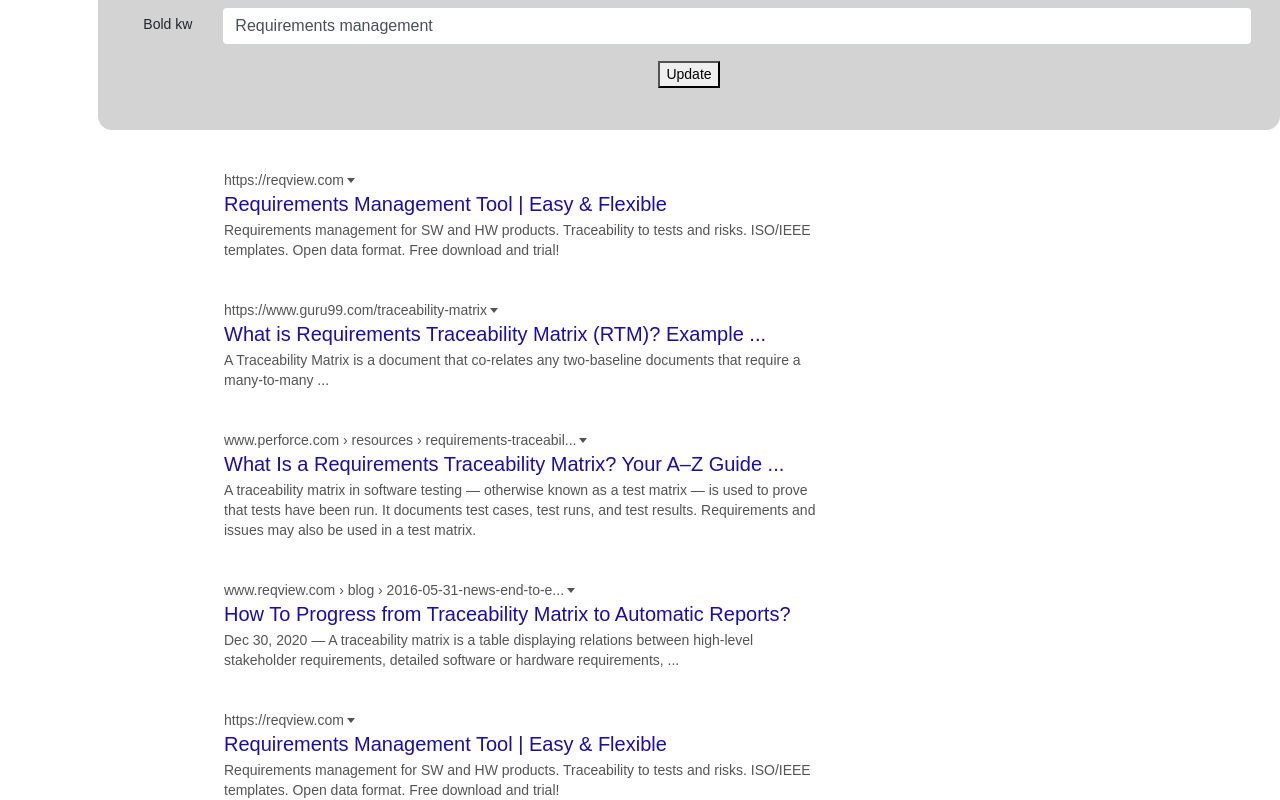
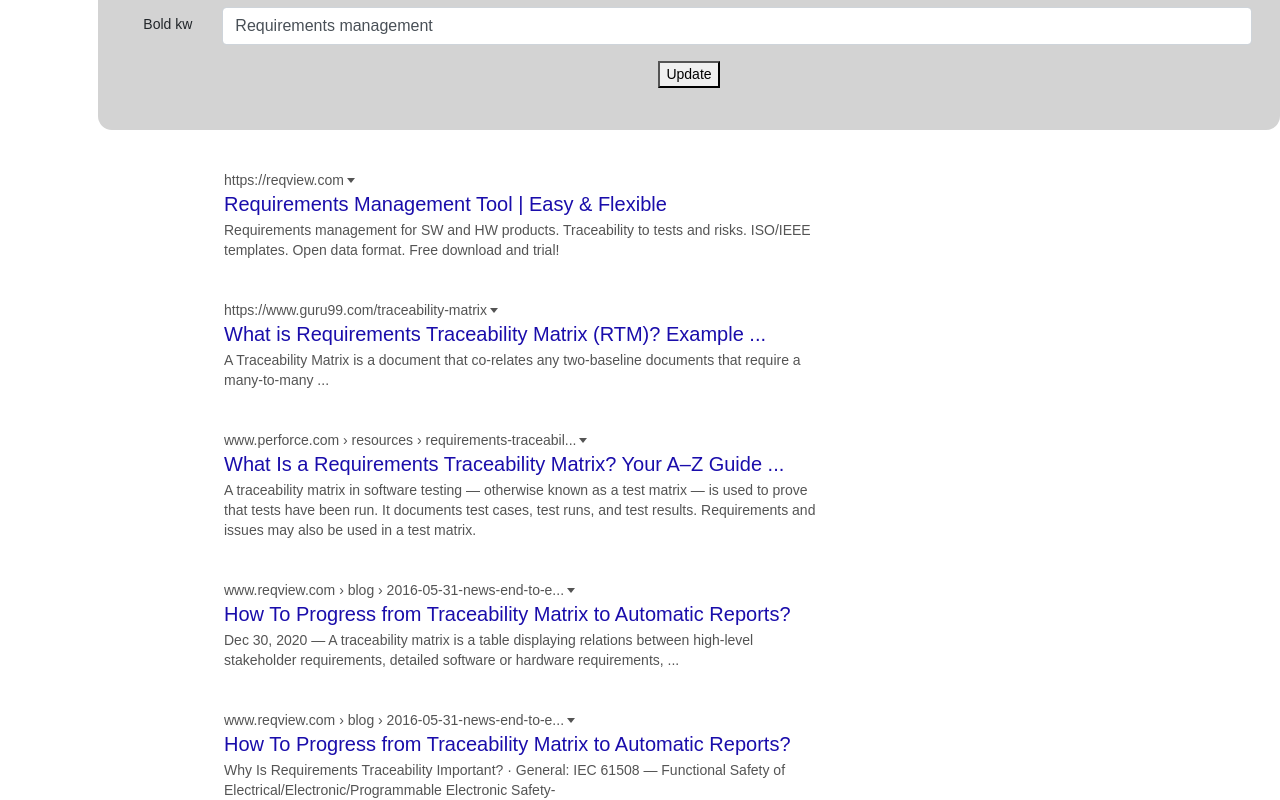
Before and after one commit to tomnovacek/SERP-simulator, a React (Create React App) app: page / in a window 1280 px wide. Shown: the part 565-1365 px from the top of the page. Built offline with nearby package versions, Linux system fonts and the light colour scheme.

Commit message:
RTM + Report data

```diff
--- a/src/App.js
+++ b/src/App.js
@@ -105,18 +105,20 @@
           description="A Traceability Matrix is a document that co-relates any two-baseline documents that require a many-to-many ..."
         />
         <Serp
-          url="www.perforce.com › resources › requirements-traceabil...
-"
+          url="www.perforce.com › resources › requirements-traceabil..."
           title="What Is a Requirements Traceability Matrix? Your A–Z Guide ..."
           description="A traceability matrix in software testing — otherwise known as a test matrix — is used to prove that tests have been run. It documents test cases, test runs, and test results. Requirements and issues may also be used in a test matrix."
         />
         <Serp
-          url="www.reqview.com › blog › 2016-05-31-news-end-to-e...
-"
+          url="www.reqview.com › blog › 2016-05-31-news-end-to-e..."
           title="How To Progress from Traceability Matrix to Automatic Reports?"
           description="Dec 30, 2020 — A traceability matrix is a table displaying relations between high-level stakeholder requirements, detailed software or hardware requirements, ..."
         />
-        <Serp url={url} title={title} description={description} />
+        <Serp
+          url="www.reqview.com › blog › 2016-05-31-news-end-to-e..."
+          title="How To Progress from Traceability Matrix to Automatic Reports?"
+          description="Why Is Requirements Traceability Important? · General: IEC 61508 — Functional Safety of Electrical/Electronic/Programmable Electronic Safety- "
+        />
       </div>
     </div>
   );
```
